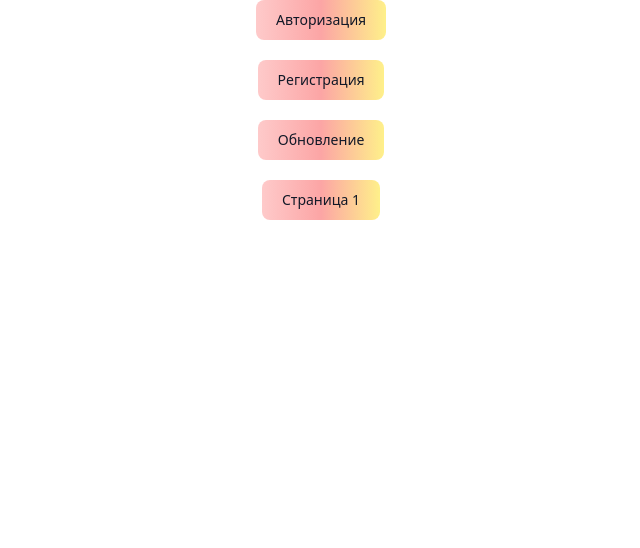
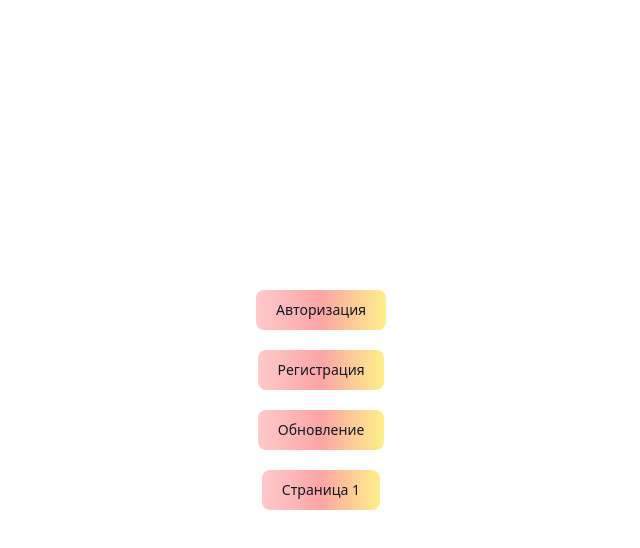
Before and after one commit to haaiger/incooognito, a React (Vite) app in the folder frontend/: page / in a window 1280 px wide. Shown: the top 548 px of the page, without its empty margins (319-959 px from the left). Built offline with nearby package versions, Linux system fonts and the light colour scheme.

Commit message:
common styles for the entire system

```diff
--- a/frontend/src/App.tsx
+++ b/frontend/src/App.tsx
@@ -1,7 +1,11 @@
 import MainRouter from "./pages";
 
 function App() {
-  return <MainRouter />;
+  return (
+    <div className="flex-center h-screen flex-col gap-y-5">
+      <MainRouter />
+    </div>
+  );
 }
 
 export default App;
```
